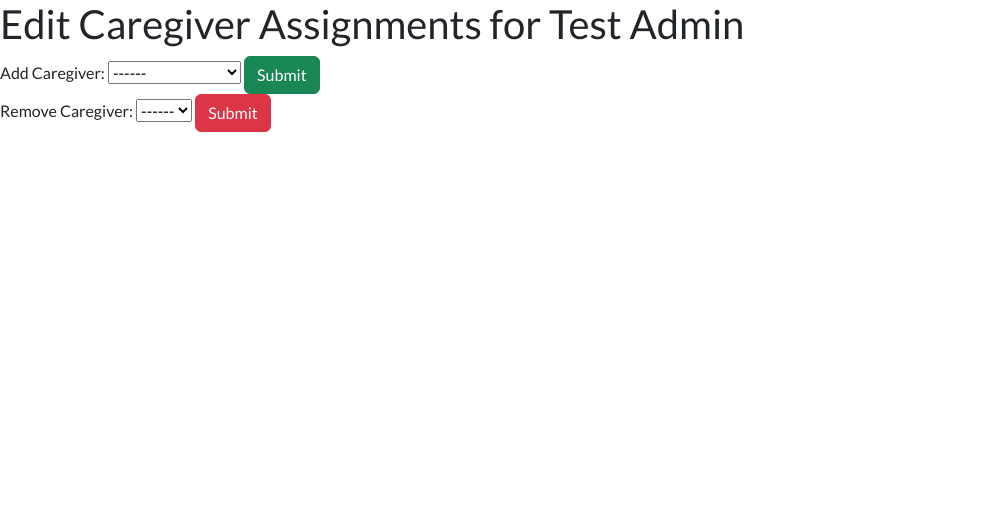
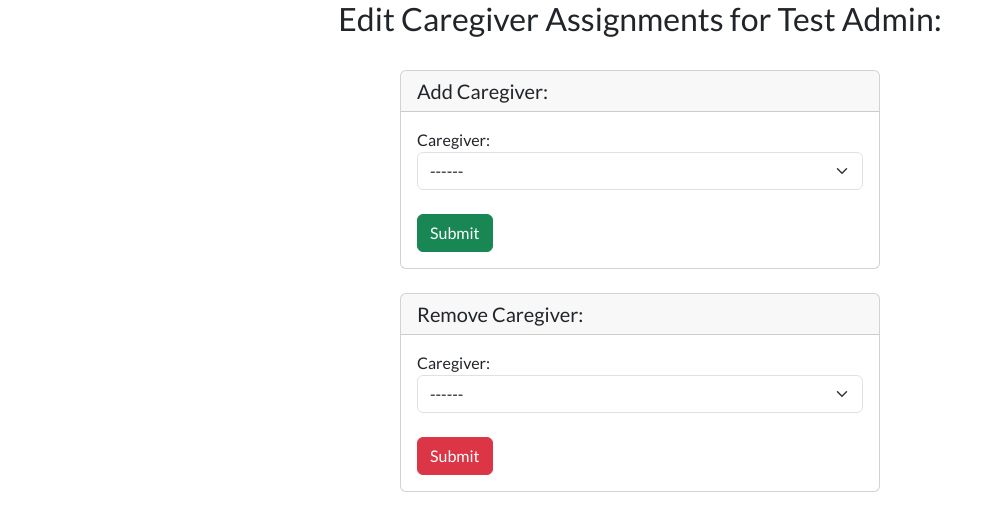
Before and after one commit to risharmaa/timesheet-error-tracker, a Flask app: page /addcaregiver/1 in a window 1280 px wide. Shown: the part 102-633 px from the top of the page, without its empty margins (0-1003 px from the left). Run offline with Flask 3, Linux system fonts and the light colour scheme; a user stored in the database is signed in; data comes from the database, SQL or seed files in the repository.

Commit message:
updated assign_caregiver forms to be placed inside bootstrap cards

```diff
--- a/templates/assign_caregiver.html
+++ b/templates/assign_caregiver.html
@@ -65,28 +65,37 @@
         {% endfor %}
         {% endif %}
         {% endwith %}
-        <h1>Edit Caregiver Assignments for {{client.fname}} {{client.lname}}</h1>
+        <h2 style="text-align: center;">Edit Caregiver Assignments for {{client.fname}} {{client.lname}}:</h2><br>
+        <div class="card" style="width: 30rem; margin: auto;">
+            <h5 class="card-header">Add Caregiver:</h5>
+            <div class="card-body">
                 <form action="/addcaregiver/{{client.usernum}}" method = "GET">
-        <label for="name">Add Caregiver:</label>
-        <select name="add_caregiver">
+                    <label for="name">Caregiver:</label>
+                    <select name="add_caregiver" class="form-select">
                         <option value = "">------</option>
                         {% for c in c_list %}
                         <option value="{{c.userid}}">{{c.fname}} {{c.lname}}</option>
                         {% endfor %}
-        </select>
+                    </select><br>
                     <input type="submit" name="submit" class="btn btn-success">
                 </form>
-
+            </div>
+        </div><br>
+        <div class="card" style="width: 30rem; margin: auto;">
+            <h5 class="card-header">Remove Caregiver:</h5>
+            <div class="card-body">
                 <form action="/addcaregiver/{{client.usernum}}" method = "GET">
-        <label for="name">Remove Caregiver:</label>
-        <select name="remove_caregiver">
+                    <label for="name">Caregiver:</label>
+                    <select name="remove_caregiver" class="form-select">
                         <option value = "">------</option>
                         {% for r in r_list %}
                         <option value="{{r.userid}}">{{r.fname}} {{r.lname}}</option>
                         {% endfor %}
-        </select>
+                    </select><br>
                     <input type="submit" name="submit" class="btn btn-danger">
                 </form>
+            </div>
+        </div><br>
 
     </body>
 
```
Lines whose indentation alone changed are shown as unchanged.
